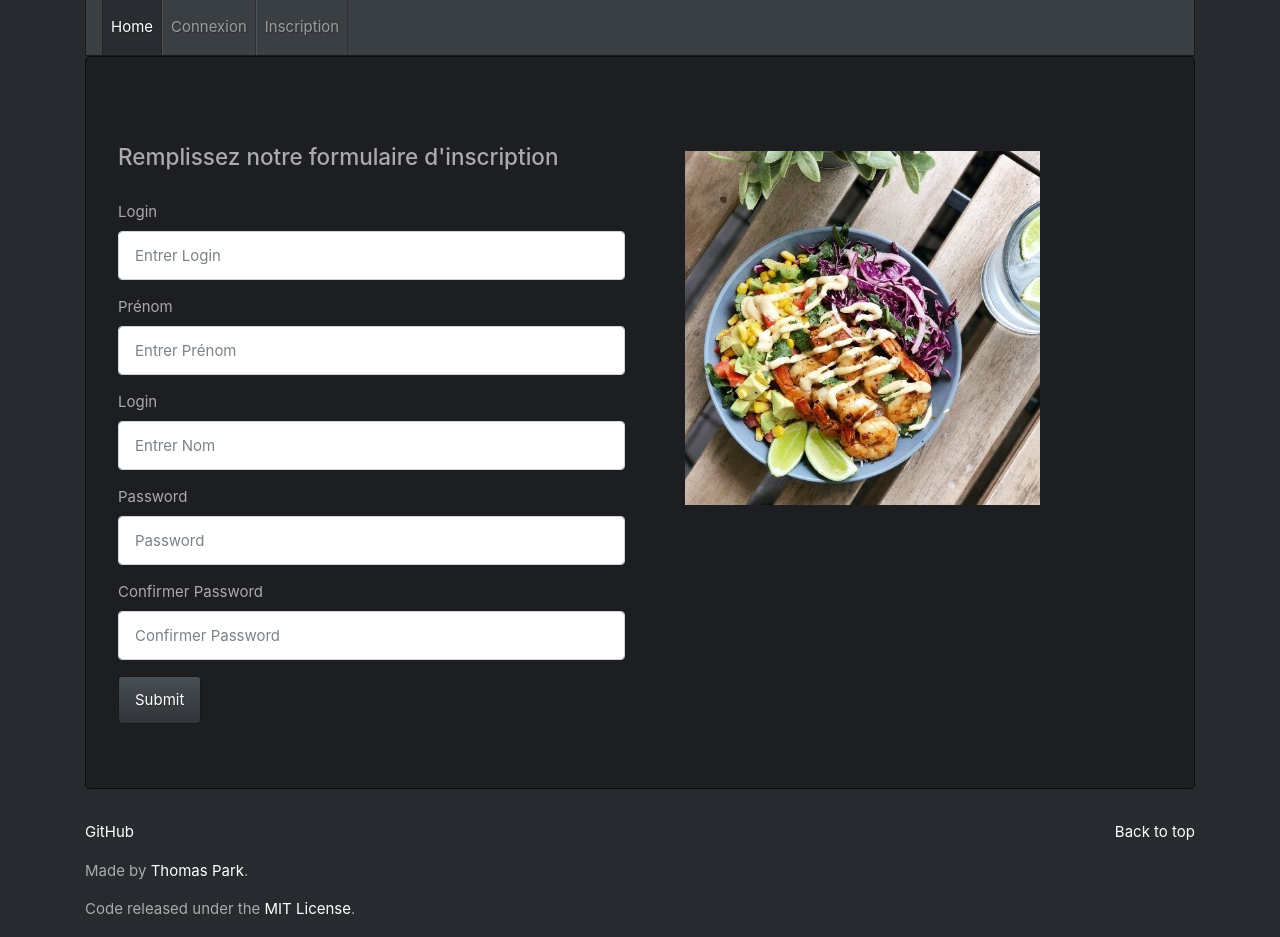
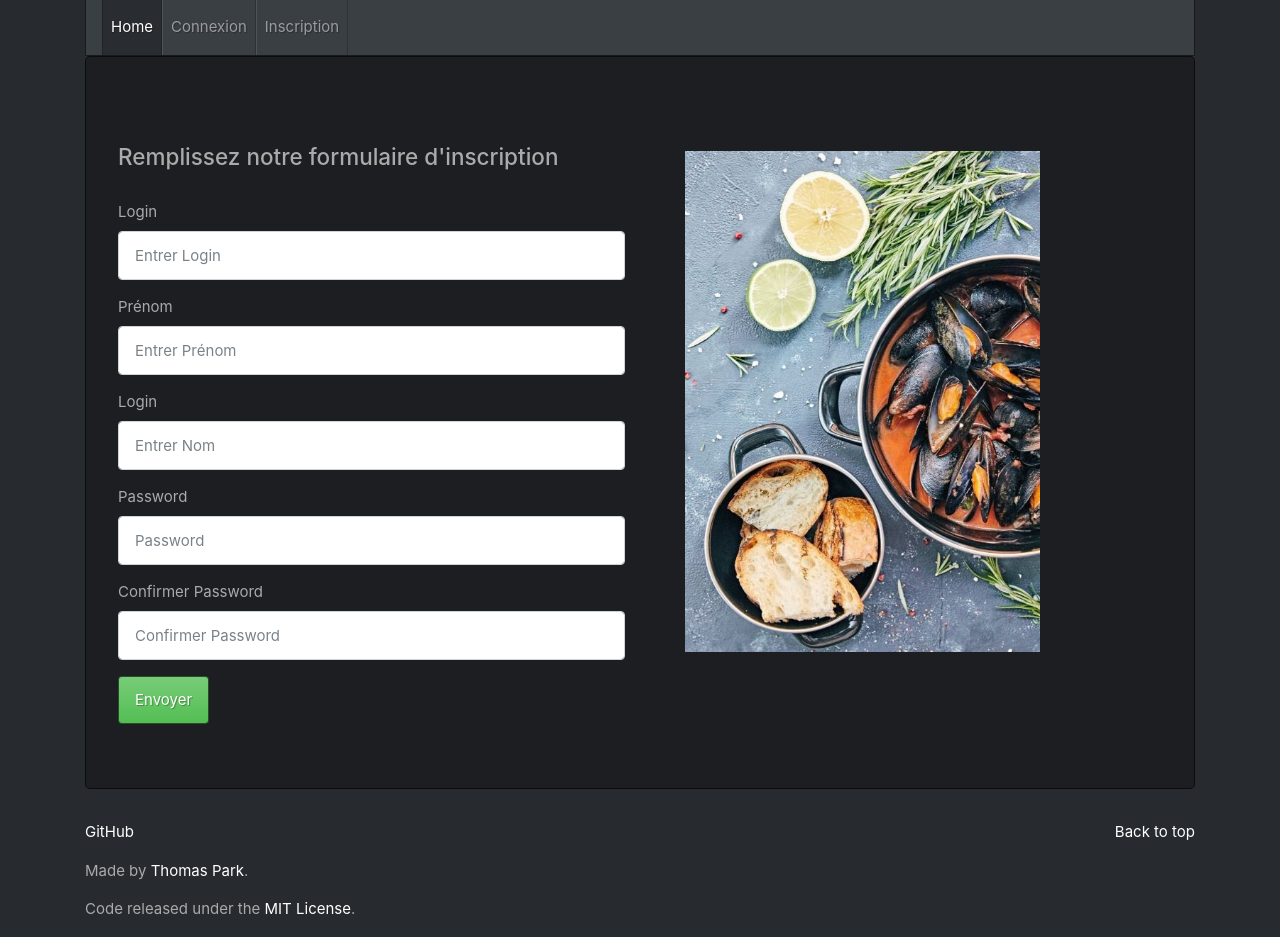
Before and after one commit to thucnhi-wiedenhofer/module-connexion, a PHP site: page /inscription.php in a window 1280 px wide. Shown: the part 451-1388 px from the top of the page. Run offline with PHP 8.4, Linux system fonts and the light colour scheme.

Commit message:
modif button submit

```diff
--- a/inscription.php
+++ b/inscription.php
@@ -71,13 +71,13 @@
                         <label for="conf-password">Confirmer Password</label>
                         <input type="password" class="form-control" id="conf-password" name="conf-password" placeholder="Confirmer Password">
                         </div>
-                        <button type="submit" class="btn btn-primary">Submit</button>
+                        <button type="submit" class="btn btn-success">Envoyer</button>
                     </fieldset>
                     </form>
                 </div>
 
                 <div class="col-lg-6 col-sm-12">
-                    <img class="img-small" src="assets/images/bol.jpg" alt="bol">
+                    <img class="img-small" src="assets/images/moules.jpg" alt="moules">
                 </div>
 
             </div>
```
